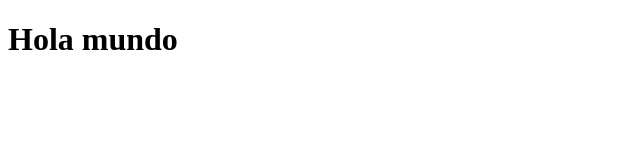
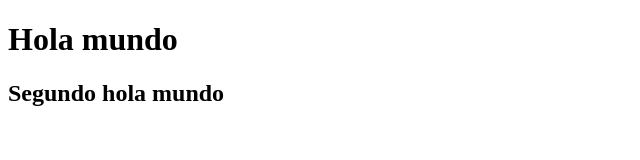
Before and after one commit to Ramirouf/test, a plain HTML site: page index.html in a window 1280 px wide. Shown: the whole page, without its empty margins (0-640 px from the left). Drawn offline with Linux system fonts and the light colour scheme.

Commit message:
Se agregó h2

```diff
--- a/index.html
+++ b/index.html
@@ -7,5 +7,6 @@
 </head>
 <body></body>
     <h1>Hola mundo</h1>
+    <h2>Segundo hola mundo</h2>
 </body>
 </html>
```
